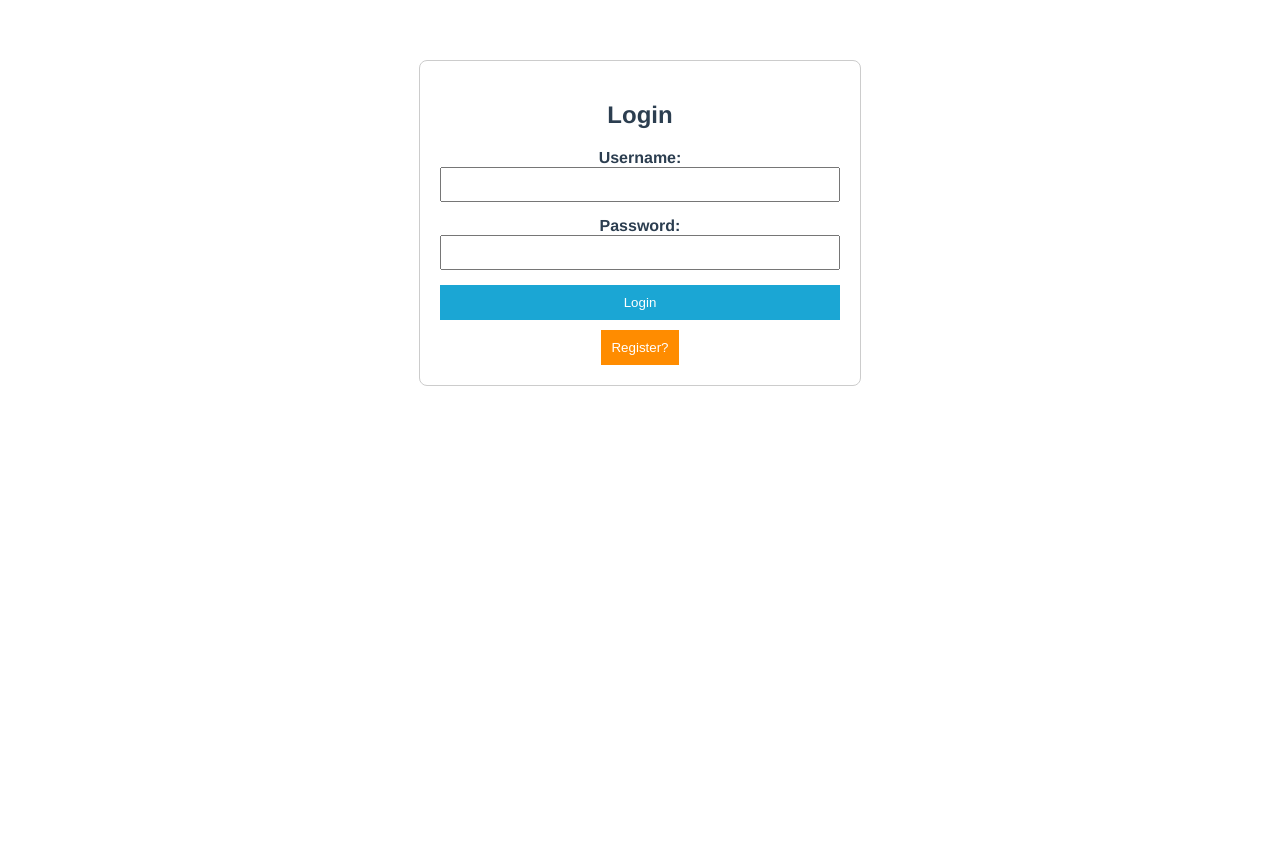
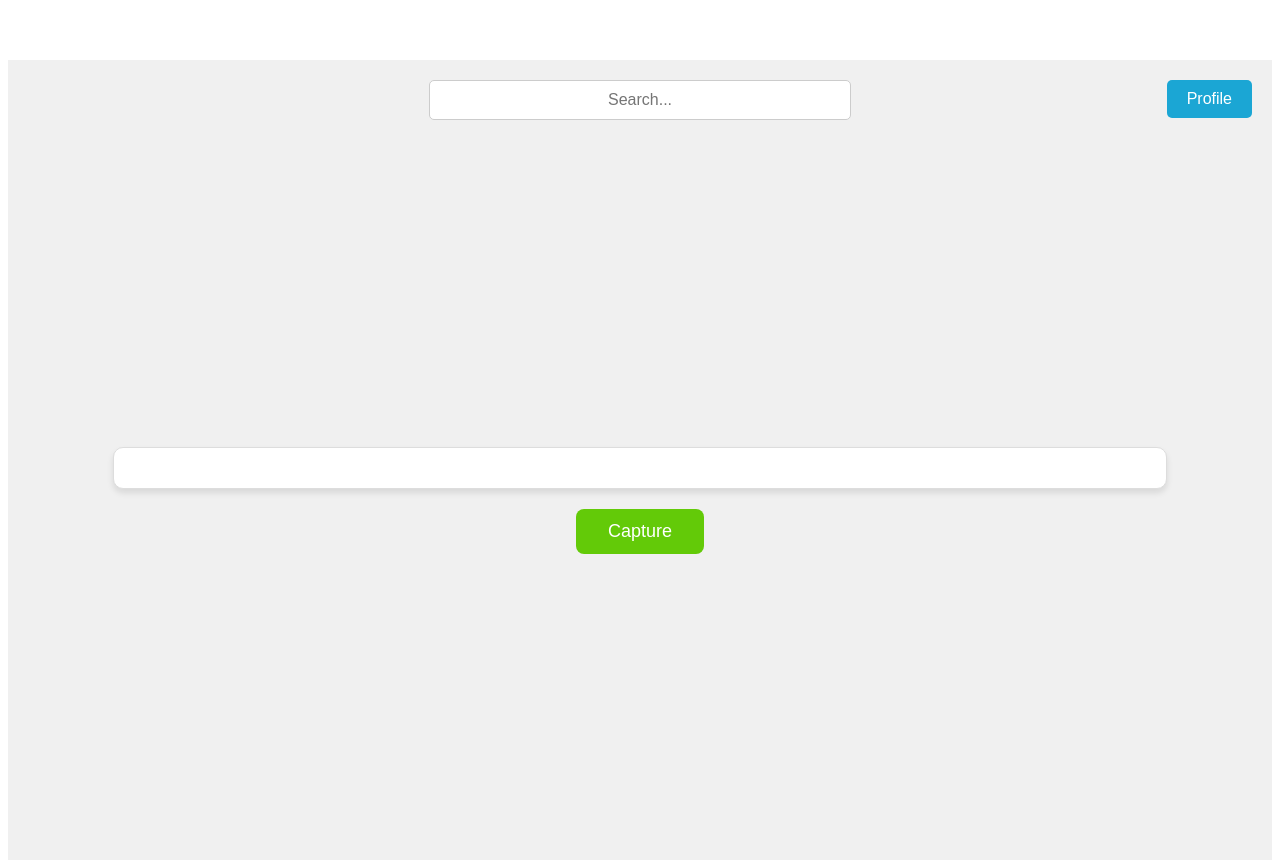
Before and after one commit to Henrik005/poke-dex-project-vue, a Vue app: page /main in a window 1280 px wide. Before the commit this address led to /logIn. Before the commit the page ends 800 px from the top, so only its background shows below. Built offline with nearby package versions, Linux system fonts and the light colour scheme.

Commit message:
Improved interatability, began work on pokemon add, removed createTable

```diff
--- a/src/App.vue
+++ b/src/App.vue
@@ -5,12 +5,8 @@
 </template>
 
 <script setup>
- import { useRouter } from 'vue-router';
- import { onMounted } from 'vue'
- const router = useRouter()
-onMounted(() => {
-  router.push('/logIn')
-})
+
+
 
 </script>
 
--- a/src/components/LogInPage.vue
+++ b/src/components/LogInPage.vue
@@ -89,7 +89,7 @@ button {
 }
 
 button:hover {
-  background-color: #1ba6d4;
+  background-color: #0893c1;
 }
 
 
--- a/src/components/MainPage.vue
+++ b/src/components/MainPage.vue
@@ -10,12 +10,14 @@
         <button @click="goToProfile">Profile</button>
       </div>
 
-      <div class="summon-button">
-        <button @click="summonCreatures" >Search</button>
-      </div>
+
 
       <div class="scrollable-text">
         <p v-for="(line, index) in linesOfText" :key="index">{{ line }}</p>
+      </div>
+
+      <div class="capture-button">
+        <button @click="capturePokemon">Capture</button>
       </div>
     </div>
 
@@ -23,17 +25,40 @@
 
   <script setup>
   import { useRouter } from 'vue-router'
-  import { ref } from 'vue'
+  import { ref, onMounted } from 'vue'
+  import {jwtDecode} from 'jwt-decode';
   import axios from 'axios';
   const router = useRouter()
   const linesOfText = ref([])
   const searchQuery = ref('')
   const pokemon = ref(null)
-
+  const decoded = ref({})
 
   const goToProfile = () => {
   router.push('/profile')
 }
+function updateDecoded() {
+    const token = localStorage.getItem('token');
+    if (token) {
+      try {
+        decoded.value = jwtDecode(token);
+      } catch (error) {
+        console.error('Invalid token:', error);
+      }
+    } else {
+      decoded.value = {};
+    }
+  }
+
+  onMounted(() => {
+    updateDecoded();
+  });
+
+  window.addEventListener('storage', (event) => {
+    if (event.key === 'token') {
+      updateDecoded();
+    }
+  });
 
 const summonCreatures = async () => {
   try {
@@ -59,6 +84,30 @@ const summonCreatures = async () => {
     pokemon.value = null
   }
 }
+
+const capturePokemon = async () => {
+
+  if(!pokemon.value) {
+    alert('No Pokemon to capture!')
+    return
+  }
+  try{
+   await axios.post('http://localhost:3000/api/capturePokemon',{
+  NAME: pokemon.value.name,
+  TYPES: pokemon.value.types,
+  LOCATIONS: pokemon.value.locations,
+  ID: decoded.value.ID
+})} catch(error){
+    alert('Error capturing Pokemon')
+  }
+  alert(`Captured ${pokemon.value.name}`)
+  linesOfText.value = []
+  pokemon.value = null
+
+
+}
+
+
 
   </script>
 
@@ -97,11 +146,6 @@ const summonCreatures = async () => {
     right: 20px;
   }
 
-  .summon-button{
-    position: absolute;
-    top: 20px;
-    left: 20px
-  }
 
   .profile-button button {
     padding: 10px 20px;
@@ -114,7 +158,7 @@ const summonCreatures = async () => {
   }
 
   .profile-button button:hover {
-    background-color: #1ba6d4;
+    background-color: #077093;
   }
 
 
@@ -134,4 +178,25 @@ const summonCreatures = async () => {
     margin: 10px 0;
     font-size: 16px;
   }
+
+  .capture-button {
+    margin-top: 20px;
+    width: 80%;
+    display: flex;
+    justify-content: center;
+  }
+
+  .capture-button button {
+    padding: 12px 32px;
+    font-size: 18px;
+    background-color: #63ca08;
+    color: white;
+    border: none;
+    border-radius: 8px;
+    cursor: pointer;
+  }
+
+  .capture-button button:hover {
+    background-color: #469c04;
+  }
   </style>
--- a/src/components/ProfilePage.vue
+++ b/src/components/ProfilePage.vue
@@ -18,18 +18,28 @@
 
   const decoded = ref({});
 
-  onMounted(() => {
-  const token = localStorage.getItem('token');
-  if (token) {
-    try {
-      decoded.value = jwtDecode(token);
-    } catch (error) {
-      console.error('Invalid token:', error);
+  function updateDecoded() {
+    const token = localStorage.getItem('token');
+    if (token) {
+      try {
+        decoded.value = jwtDecode(token);
+      } catch (error) {
+        console.error('Invalid token:', error);
+      }
+    } else {
+      decoded.value = {};
     }
   }
-});
 
+  onMounted(() => {
+    updateDecoded();
+  });
 
+  window.addEventListener('storage', (event) => {
+    if (event.key === 'token') {
+      updateDecoded();
+    }
+  });
   </script>
 
   <style scoped>
@@ -40,6 +50,7 @@
     border-radius: 8px;
     background-color: #f9f9f9;
     box-shadow: 0 2px 6px rgba(0, 0, 0, 0.1);
+    text-align: center;
   }
 
   h1 {
@@ -51,21 +62,28 @@
     display: flex;
     flex-direction: column;
     gap: 0.75rem;
+    align-items: center;
   }
 
   .info-item {
     font-size: 1.1rem;
   }
+
+
   .scrollable-text {
-    max-height: 60vh;
+    position: relative;
+    margin: 2rem auto 0 auto;
+    max-height: 30vh;
     width: 80%;
     overflow-y: scroll;
-    margin-top: 80px;
     padding: 20px;
     background-color: white;
     border: 1px solid #ddd;
     border-radius: 10px;
     box-shadow: 0px 4px 6px rgba(0, 0, 0, 0.1);
+    display: flex;
+    flex-direction: column;
+    align-items: center;
   }
 
   .scrollable-text p {
--- a/src/components/RegisterPage.vue
+++ b/src/components/RegisterPage.vue
@@ -56,14 +56,28 @@ if (!username.value || !email.value || !password.value) {
     EMAIL: email.value,
     PASSWORD: password.value
     });
-    console.log("Success:", response.data);
+  console.log("Success:", response.data);
     console.log(email.value, password.value, username.value);
-    router.push('/logIn')
+
     }
   catch (error) {
     console.error("Error:", error);
   }
+  router.push('/main')
 };
+
+// const createrUserTable = async () => {
+//   try{
+//   const response = await axios.post('http://localhost:3000/api/createPokeTable', {
+//       NAME: username.value
+//     });
+//     console.log("Succes:", response.data)
+//   }
+//   catch (error){
+//     console.error("Error:", error)
+//   }
+//   router.push('/main')
+// }
 
 </script>
   <style scoped>
--- a/src/main.js
+++ b/src/main.js
@@ -10,6 +10,7 @@ import ProfilePage from './components/ProfilePage.vue'
 const router = createRouter({
    history: createWebHistory(),
    routes: [
+       {path: '/', redirect: '/logIn'},
        {path: '/main', component: MainPage},
        {path: '/logIn', component: LogInPage},
        {path: '/test', component: ApiTest},
```
